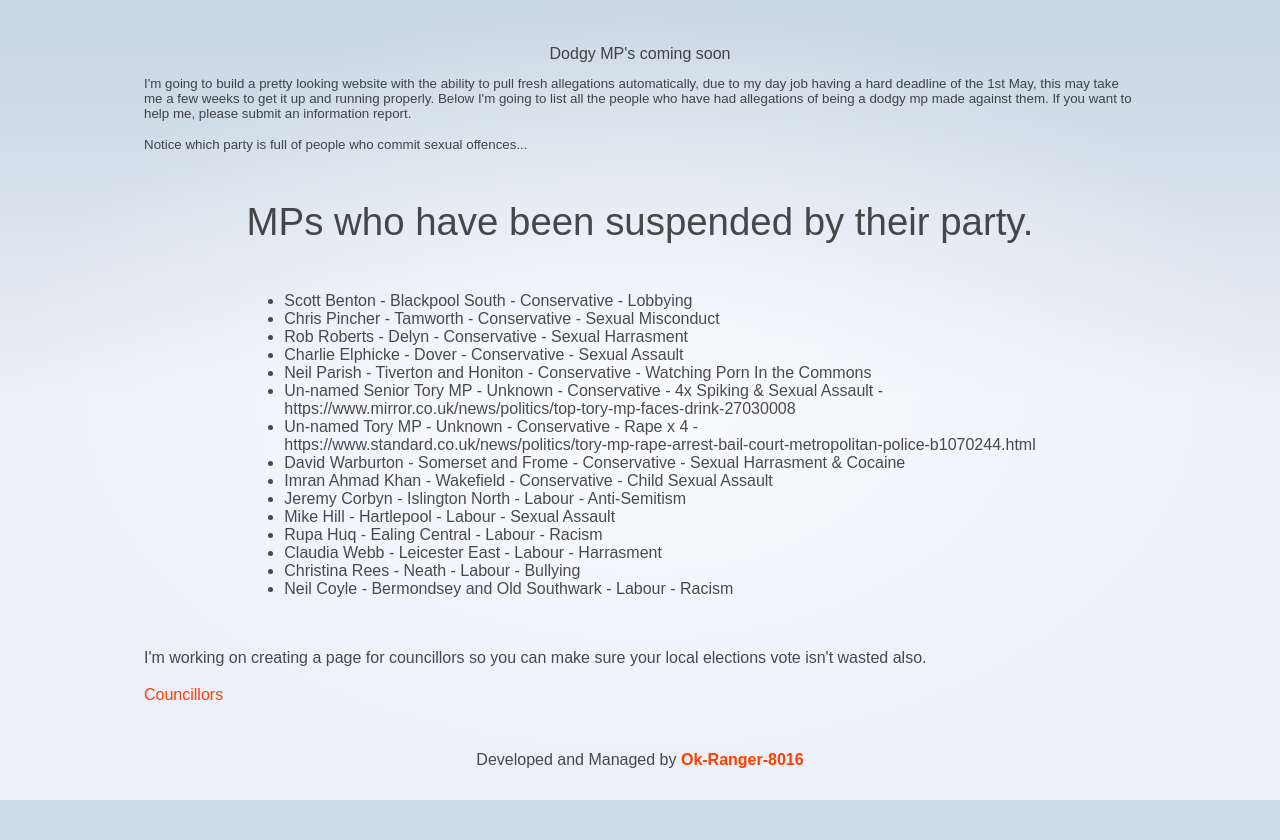
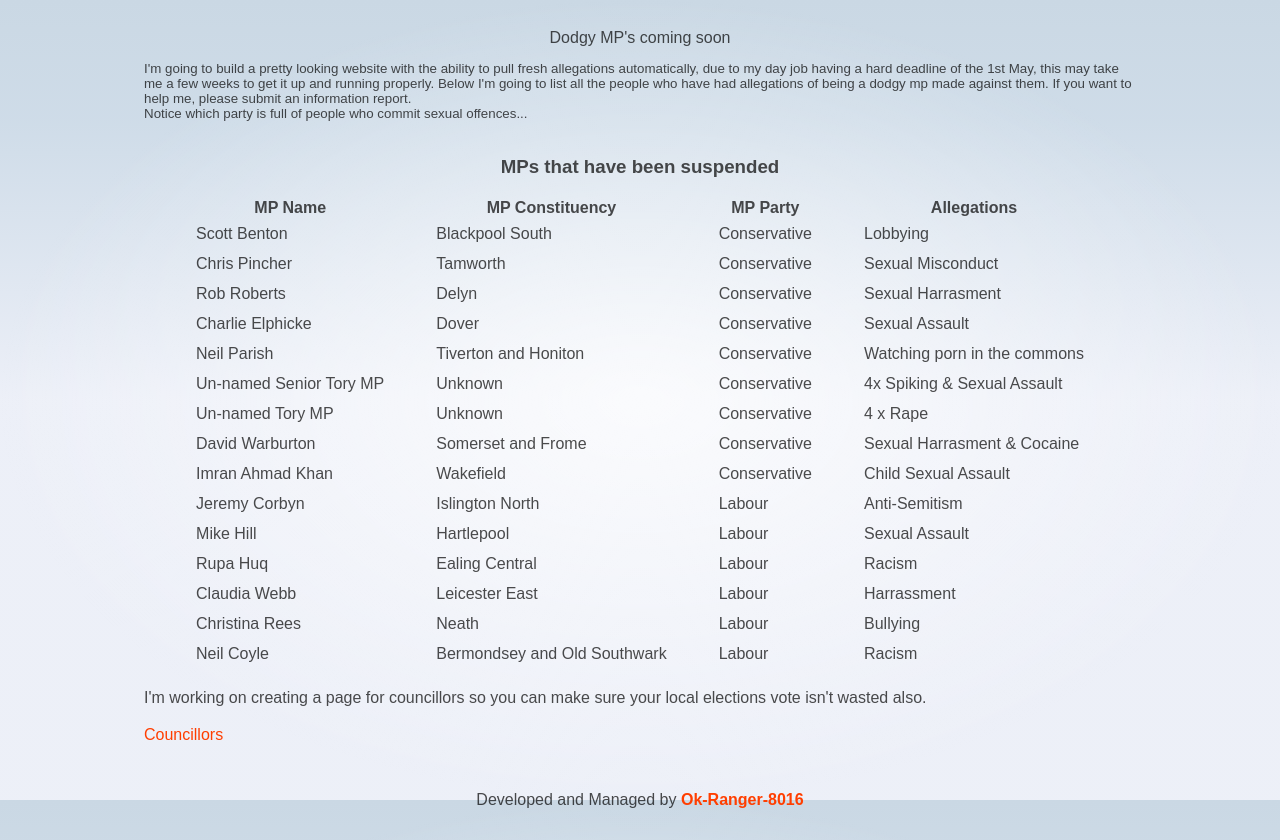
Before and after one commit to NathanLeadill/dodgymps, a SvelteKit app: page / in a window 1280 px wide. Before the commit the page ends 800 px from the top, so only its background shows below. Built offline with nearby package versions, Linux system fonts and the light colour scheme.

Commit message:
change to table

```diff
--- a/src/routes/+page.svelte
+++ b/src/routes/+page.svelte
@@ -17,32 +17,111 @@
 	>
 </section>
 <sub>Notice which party is full of people who commit sexual offences...</sub>
+
+<h3>MPs that have been suspended</h3>
 <section>
-	<h1>MPs who have been suspended by their party.</h1>
-	<ul>
-		<li>Scott Benton - Blackpool South - Conservative - Lobbying</li>
-		<li>Chris Pincher - Tamworth - Conservative - Sexual Misconduct</li>
-		<li>Rob Roberts - Delyn - Conservative - Sexual Harrasment</li>
-		<li>Charlie Elphicke - Dover - Conservative - Sexual Assault</li>
-		<li>Neil Parish - Tiverton and Honiton - Conservative - Watching Porn In the Commons</li>
-		<li>
-			Un-named Senior Tory MP - Unknown - Conservative - 4x Spiking & Sexual Assault -
-			<br />https://www.mirror.co.uk/news/politics/top-tory-mp-faces-drink-27030008
-		</li>
-		<li>
-			Un-named Tory MP - Unknown - Conservative - Rape x 4 -
-			<br
-			/>https://www.standard.co.uk/news/politics/tory-mp-rape-arrest-bail-court-metropolitan-police-b1070244.html
-		</li>
-		<li>David Warburton - Somerset and Frome - Conservative - Sexual Harrasment & Cocaine</li>
-		<li>Imran Ahmad Khan - Wakefield - Conservative - Child Sexual Assault</li>
-		<li>Jeremy Corbyn - Islington North - Labour - Anti-Semitism</li>
-		<li>Mike Hill - Hartlepool - Labour - Sexual Assault</li>
-		<li>Rupa Huq - Ealing Central - Labour - Racism</li>
-		<li>Claudia Webb - Leicester East - Labour - Harrasment</li>
-		<li>Christina Rees - Neath - Labour - Bullying</li>
-		<li>Neil Coyle - Bermondsey and Old Southwark - Labour - Racism</li>
-	</ul>
+	<table>
+		<thead>
+			<tr>
+				<th>MP Name</th>
+				<th>MP Constituency</th>
+				<th>MP Party</th>
+				<th>Allegations</th>
+			</tr>
+		</thead>
+		<tbody>
+			<tr>
+				<td>Scott Benton</td>
+				<td>Blackpool South</td>
+				<td>Conservative</td>
+				<td>Lobbying</td>
+			</tr>
+			<tr>
+				<td>Chris Pincher</td>
+				<td>Tamworth</td>
+				<td>Conservative</td>
+				<td>Sexual Misconduct</td>
+			</tr>
+			<tr>
+				<td>Rob Roberts</td>
+				<td>Delyn</td>
+				<td>Conservative</td>
+				<td>Sexual Harrasment</td>
+			</tr>
+			<tr>
+				<td>Charlie Elphicke</td>
+				<td>Dover</td>
+				<td>Conservative</td>
+				<td>Sexual Assault</td>
+			</tr>
+			<tr>
+				<td>Neil Parish</td>
+				<td>Tiverton and Honiton</td>
+				<td>Conservative</td>
+				<td>Watching porn in the commons</td>
+			</tr>
+			<tr>
+				<td>Un-named Senior Tory MP</td>
+				<td>Unknown</td>
+				<td>Conservative</td>
+				<td>4x Spiking & Sexual Assault</td>
+			</tr>
+			<tr>
+				<td>Un-named Tory MP</td>
+				<td>Unknown</td>
+				<td>Conservative</td>
+				<td>4 x Rape</td>
+			</tr>
+			<tr>
+				<td>David Warburton</td>
+				<td>Somerset and Frome</td>
+				<td>Conservative</td>
+				<td>Sexual Harrasment & Cocaine</td>
+			</tr>
+			<tr>
+				<td>Imran Ahmad Khan</td>
+				<td>Wakefield</td>
+				<td>Conservative</td>
+				<td>Child Sexual Assault</td>
+			</tr>
+			<tr>
+				<td>Jeremy Corbyn</td>
+				<td>Islington North</td>
+				<td>Labour</td>
+				<td>Anti-Semitism</td>
+			</tr>
+			<tr>
+				<td>Mike Hill</td>
+				<td>Hartlepool</td>
+				<td>Labour</td>
+				<td>Sexual Assault</td>
+			</tr>
+			<tr>
+				<td>Rupa Huq</td>
+				<td>Ealing Central</td>
+				<td>Labour</td>
+				<td>Racism</td>
+			</tr>
+			<tr>
+				<td>Claudia Webb</td>
+				<td>Leicester East</td>
+				<td>Labour</td>
+				<td>Harrassment</td>
+			</tr>
+			<tr>
+				<td>Christina Rees</td>
+				<td>Neath</td>
+				<td>Labour</td>
+				<td>Bullying</td>
+			</tr>
+			<tr>
+				<td>Neil Coyle</td>
+				<td>Bermondsey and Old Southwark</td>
+				<td>Labour</td>
+				<td>Racism</td>
+			</tr>
+		</tbody>
+	</table>
 </section>
 
 <p>
@@ -64,12 +143,12 @@
 		width: 100%;
 	}
 
-	.welcome {
-		display: block;
-		position: relative;
-		width: 100%;
-		height: 0;
-		padding: 0 0 calc(100% * 495 / 2048) 0;
+	h3 {
+		margin-top: 35px;
+		text-align: center;
+	}
+	table tbody tr td {
+		padding: 5px 25px;
 	}
 
 	.welcome img {
```
